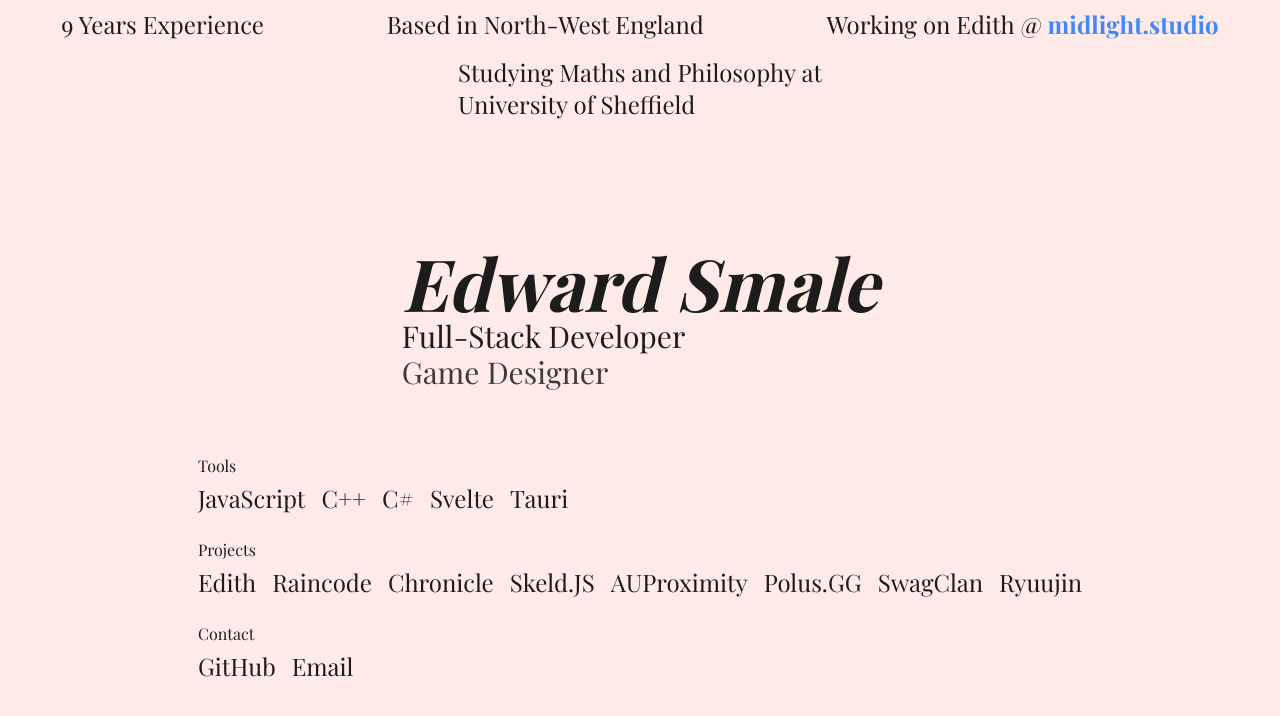
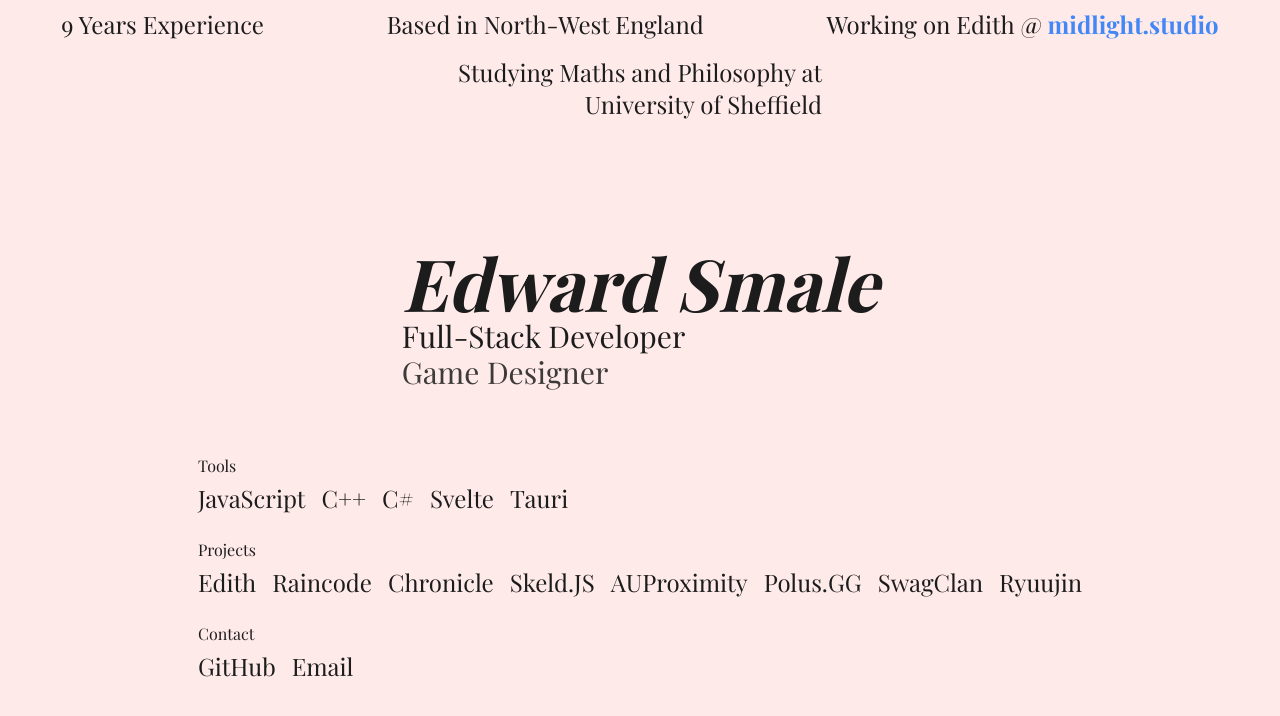
Before and after one commit to edqx/edward.midlight.studio, a SvelteKit app: page / in a window 1280 px wide. Shown: the top 716 px of the page. Built offline with nearby package versions, Linux system fonts and the light colour scheme; a web font is replaced by a local one.

Commit message:
Right align study text

```diff
--- a/src/routes/+layout.svelte
+++ b/src/routes/+layout.svelte
@@ -26,7 +26,7 @@
                     <span class="text-2xl p-2">9 Years Experience</span>
                     <span class="text-2xl p-2">Based in North-West England</span>
                     <span class="text-2xl p-2">Working on Edith @ <a href="https://midlight.studio">midlight.studio</a></span>
-                    <span class="text-2xl p-2">Studying Maths and Philosophy at<br>University of Sheffield</span>
+                    <span class="text-2xl p-2 text-right">Studying Maths and Philosophy at<br>University of Sheffield</span>
                 </div>
                 <div
                     class="flex flex-1"
--- a/src/routes/+page.svelte
+++ b/src/routes/+page.svelte
@@ -27,7 +27,7 @@
             <span class="text-2xl">7 Years Experience</span>
             <span class="text-2xl">Based in North-West England</span>
             <span class="text-2xl">Working on Edith @ <a href="https://midlight.studio">midlight.studio</a></span>
-            <span class="text-2xl">Studying Maths and Philosophy at<br>University of Sheffield</span>
+            <span class="text-2xl text-right">Studying Maths and Philosophy at<br>University of Sheffield</span>
         </div>
         <div class="p-2">
             <KnowledgeList/>
```
